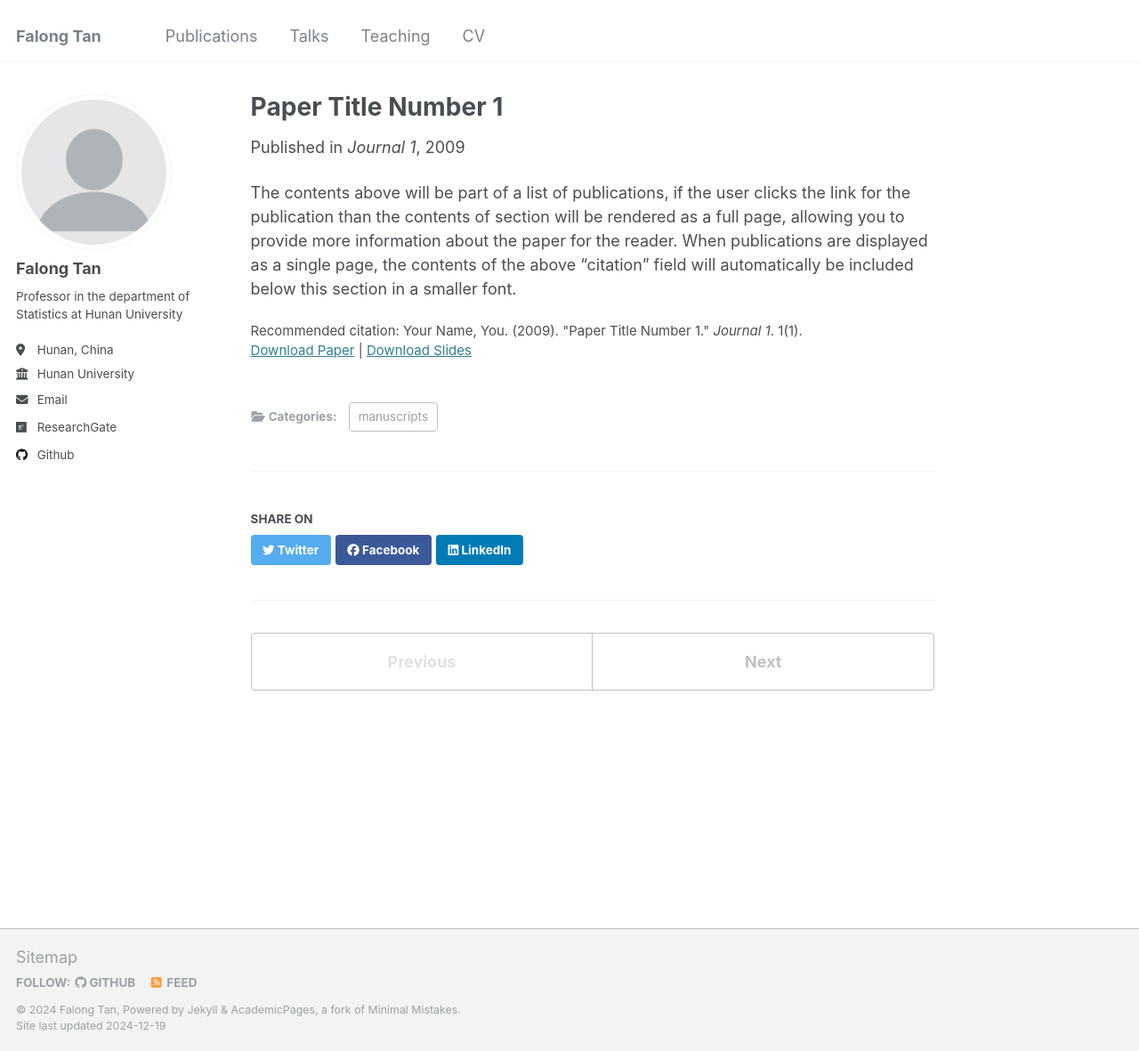
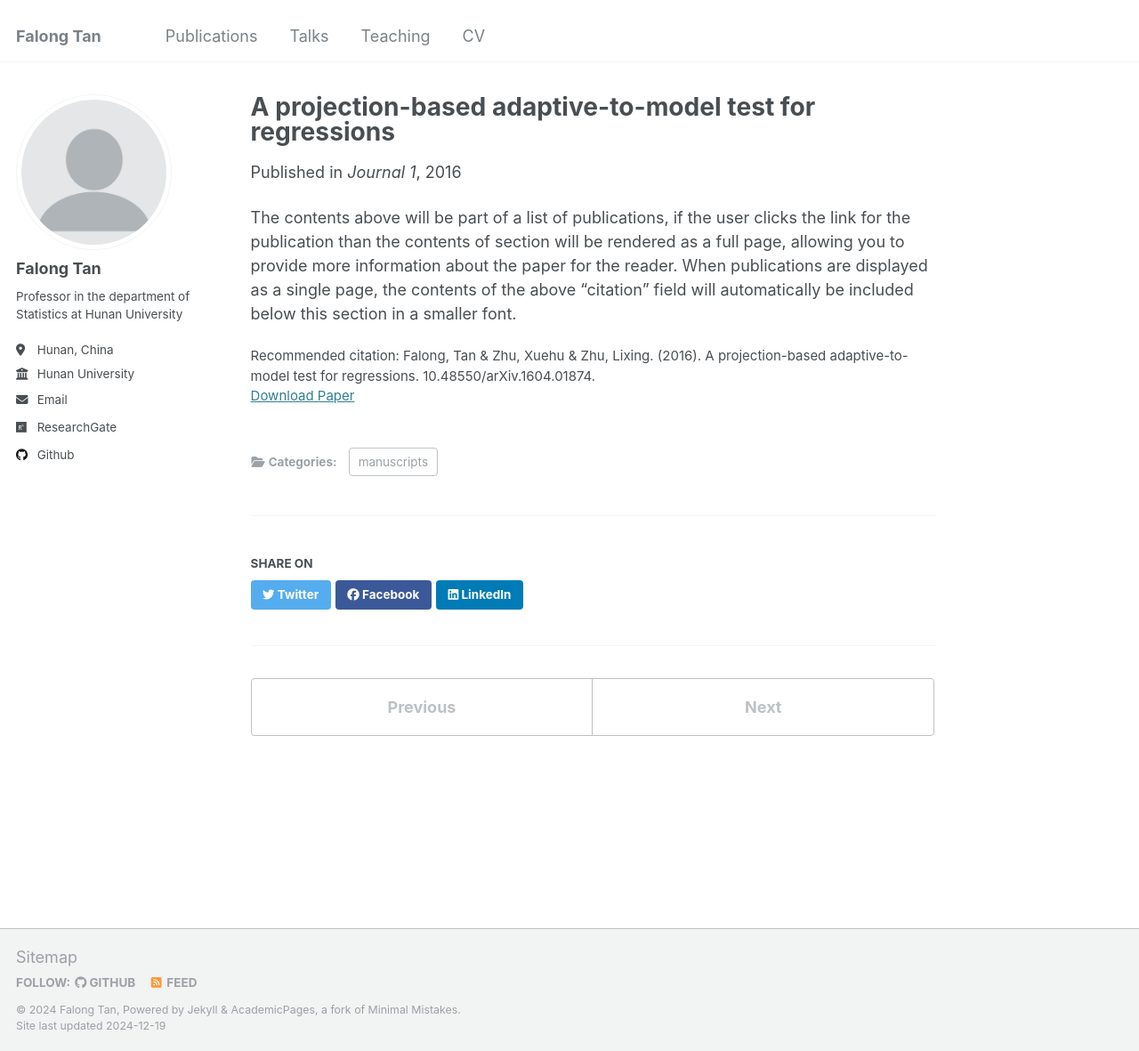
Before and after one commit to CodingMyLife/CodingMyLife.github.io, a Jekyll site: the page built from _publications/2009-10-01-paper-title-number-1.md, in a window 1280 px wide and 1181 px high. Shown: the whole window at 89% size. Built offline with Jekyll 4.4.1, drawn with Linux system fonts in a browser that asks for light colours.

Commit message:
Update 2009-10-01-paper-title-number-1.md

```diff
--- a/_publications/2009-10-01-paper-title-number-1.md
+++ b/_publications/2009-10-01-paper-title-number-1.md
@@ -1,14 +1,13 @@
 ---
-title: "Paper Title Number 1"
+title: "A projection-based adaptive-to-model test for regressions"
 collection: publications
 category: manuscripts
 permalink: /publication/2009-10-01-paper-title-number-1
 excerpt: 'This paper is about the number 1. The number 2 is left for future work.'
-date: 2009-10-01
+date: 2016-04-01
 venue: 'Journal 1'
-slidesurl: 'http://academicpages.github.io/files/slides1.pdf'
-paperurl: 'http://academicpages.github.io/files/paper1.pdf'
-citation: 'Your Name, You. (2009). &quot;Paper Title Number 1.&quot; <i>Journal 1</i>. 1(1).'
+paperurl: 'https://www.researchgate.net/publication/386826267_A_projection-based_adaptive-to-model_test_for_regressions'
+citation: 'Falong, Tan & Zhu, Xuehu & Zhu, Lixing. (2016). A projection-based adaptive-to-model test for regressions. 10.48550/arXiv.1604.01874. '
 ---
 
 The contents above will be part of a list of publications, if the user clicks the link for the publication than the contents of section will be rendered as a full page, allowing you to provide more information about the paper for the reader. When publications are displayed as a single page, the contents of the above "citation" field will automatically be included below this section in a smaller font.
```
